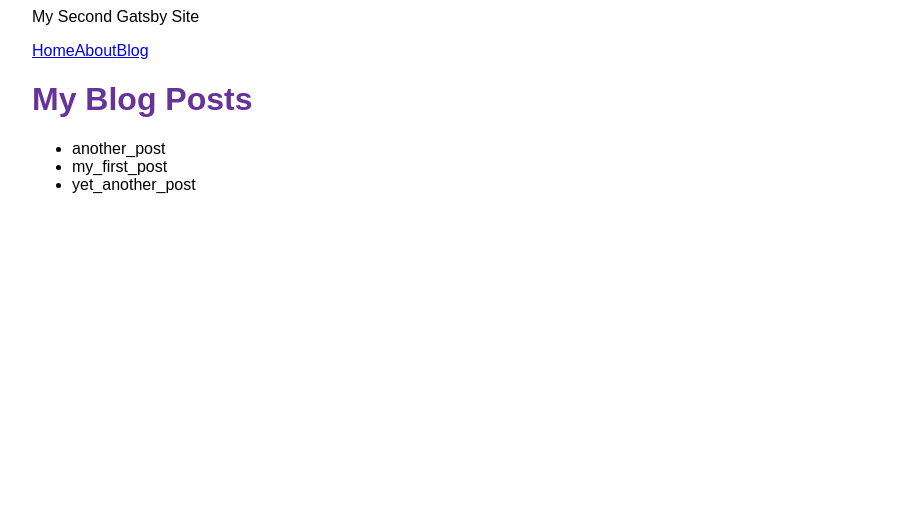
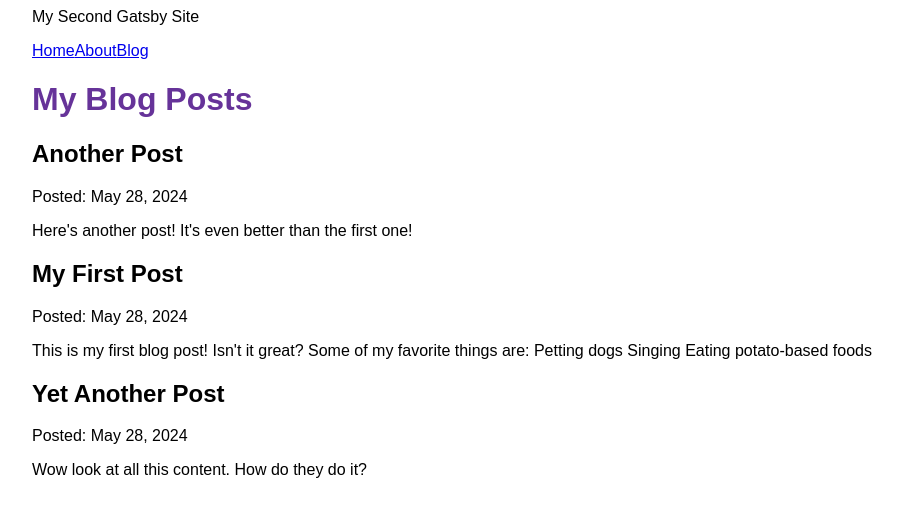
Before and after one commit to angchen0325/my-second-gatsby-site, a Gatsby site: page /blog in a window 1280 px wide. Shown: the whole page, without its empty margins (108-1011 px from the left). Built offline with nearby package versions, Linux system fonts and the light colour scheme; Gatsby itself is replaced by a stand-in of ours.

Commit message:
Update blog.js

```diff
--- a/src/pages/blog.js
+++ b/src/pages/blog.js
@@ -6,27 +6,32 @@
 const BlogPage = ({data}) => {
   return (
     <Layout pageTitle="My Blog Posts">
-      <ul>
       {
-        data.allFile.nodes.map(node => (
-          <li key={node.name}>
-            {node.name}
-          </li>
+        data.allMdx.nodes.map((node) => (
+          <article key={node.id}>
+            <h2>{node.frontmatter.title}</h2>
+            <p>Posted: {node.frontmatter.date}</p>
+            <p>{node.excerpt}</p>
+          </article>
         ))
       }
-      </ul>
     </Layout>
   )
 }
 
 export const query = graphql`
   query {
-    allFile {
+    allMdx(sort: { frontmatter: { date: DESC }}) {
       nodes {
-        name
+        frontmatter {
+          date(formatString: "MMMM D, YYYY")
+          title
+        }
+        id
+        excerpt
       }
     }
-}
+  }
 `
 
 export default BlogPage
```
